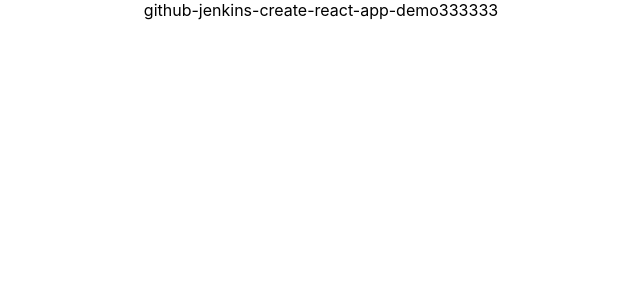
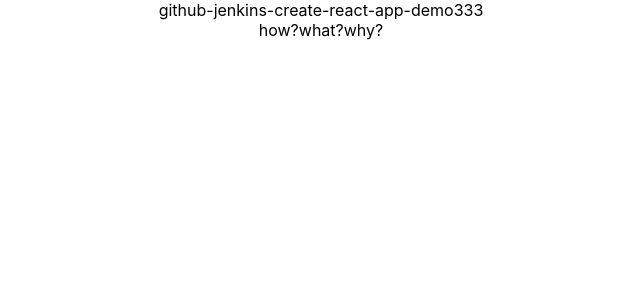
Before and after one commit to niexq/github-jenkins-create-react-app-demo3, a React (Create React App) app: page / in a window 1280 px wide. Shown: the top 300 px of the page, without its empty margins (319-959 px from the left). Built offline with nearby package versions, Linux system fonts and the light colour scheme.

Commit message:
fix: modify App.js

```diff
--- a/src/App.js
+++ b/src/App.js
@@ -4,7 +4,8 @@ import './App.css';
 function App() {
   return (
     <div className="App">
-      github-jenkins-create-react-app-demo333333
+      github-jenkins-create-react-app-demo333
+      <br />how?what?why?
     </div>
   );
 }
```
